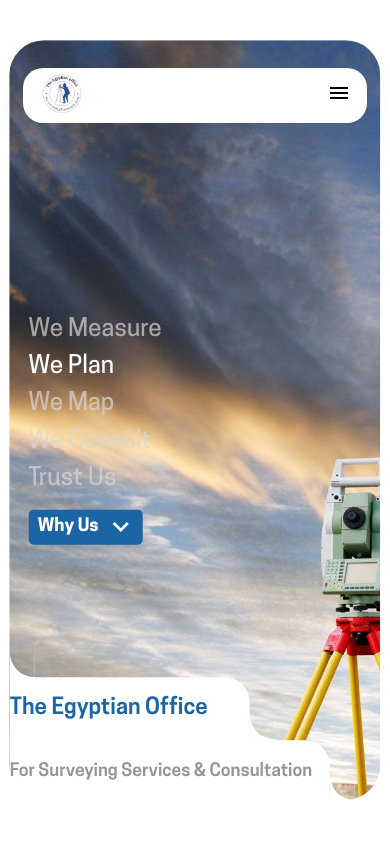
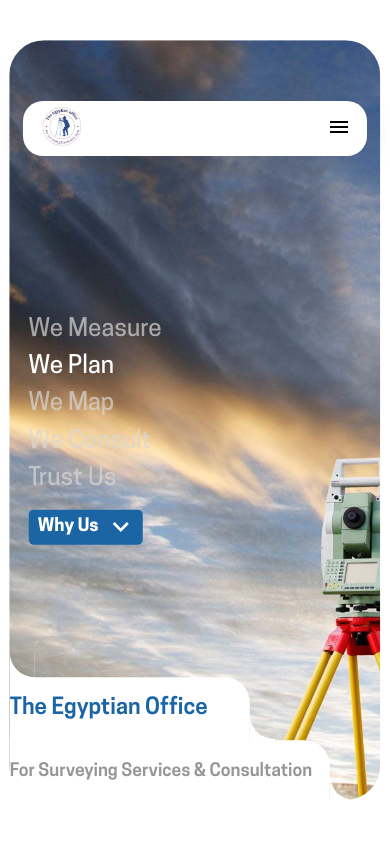
Before and after one commit to elnaggarx/eossc, a React (Create React App) app: page / in a window 390 px wide. Shown: the top 844 px of the page. Built offline with nearby package versions, Linux system fonts and the light colour scheme.

Commit message:
fourth trial

```diff
--- a/src/components/Header/HeaderStyles.css
+++ b/src/components/Header/HeaderStyles.css
@@ -65,7 +65,7 @@
         display: flex;
         justify-content: center;
         position: absolute;
-        top:8svh;
+        top:12svh;
         left: 0;
         left: 50%;
         transform: translate(-50%);
```
